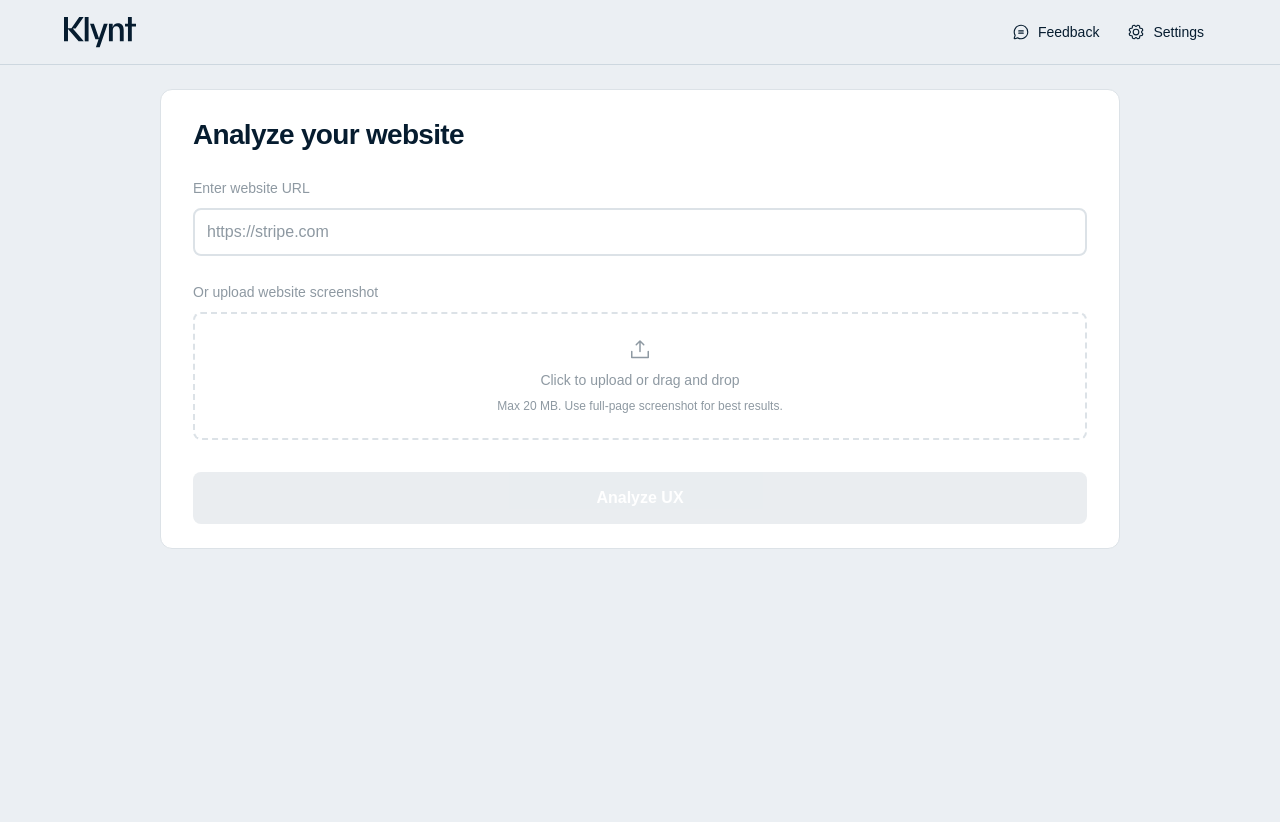
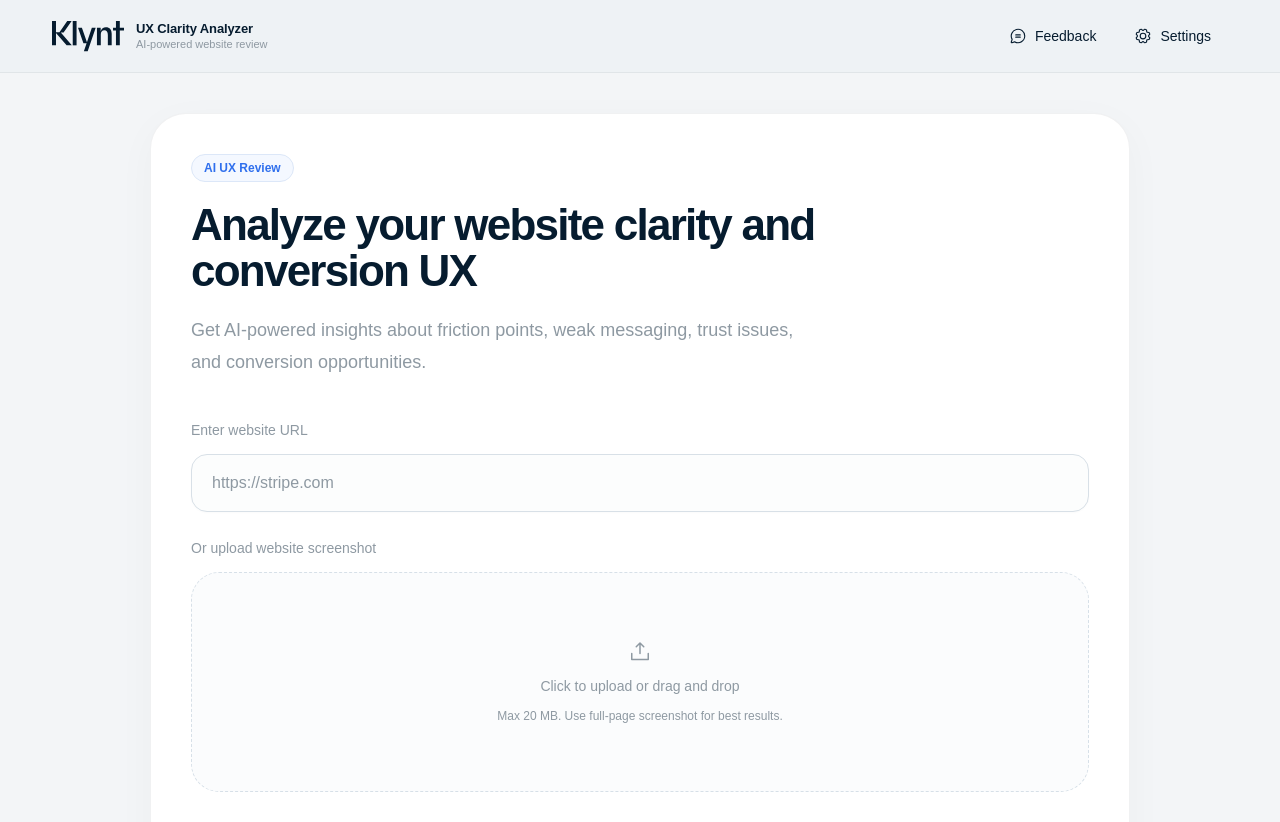
Before and after one commit to samarenkovdmitry/Klynt, a Next.js app: page /analyze in a window 1280 px wide. Shown: the top 822 px of the page. Before the commit the page ends 801 px from the top, so only its background shows below. Built offline with nearby package versions, Linux system fonts and the light colour scheme; a web font is replaced by a local one.

Commit message:
Start screen Front

```diff
--- a/app/analyze/page.tsx
+++ b/app/analyze/page.tsx
@@ -264,11 +264,23 @@ const screenshotToSend = uploadedImage;
   return (
     <>
       {/* TOP NAVBAR */}
-      <header className="w-full border-b border-[#CDD7DF] bg-[#EBEFF3]">
-        <div className="mx-auto max-w-[1200px] px-6 h-16 flex items-center justify-between">
+      <header
+        className="
+        sticky
+        top-0
+        z-50
+        w-full
+        border-b
+        border-[rgba(6,28,47,0.06)]
+        bg-[rgba(235,239,243,0.82)]
+        backdrop-blur-xl
+        "
+      >
+
+        <div className="mx-auto flex h-[72px] max-w-[1240px] items-center justify-between px-8">
 
           {/* LEFT — LOGO */}
-          <div className="flex items-center">
+          <div className="flex items-center gap-3">
             <svg width="72" height="31" viewBox="0 0 72 31" fill="none">
               <path d="M63.9571 24.3398H67.8022V19.5777V9.55947H71.9999V6.70217H67.8022L67.8019 0H63.9569L63.9571 6.70217H61.0293V9.55947H63.9571V20.4595V24.3398Z" fill="#061C2F"/>
               <path d="M48.7903 24.339H44.9453V6.70139H48.6845V10.1584H48.755C49.4958 7.6891 51.3301 6.34863 53.9052 6.34863C57.7855 6.34863 59.6904 8.99428 59.6904 12.8746V24.339H55.8454V14.0034C55.8454 10.7228 54.6813 9.24121 52.3179 9.24121C49.9544 9.24121 48.7903 10.8639 48.7903 13.7565V24.339Z" fill="#061C2F"/>
@@ -276,16 +288,59 @@ const screenshotToSend = uploadedImage;
               <path d="M20.7266 24.34V0H24.5716V24.34H20.7266Z" fill="#061C2F"/>
               <path d="M3.98611 24.34H0V0H3.98611V11.147H7.47837L15.2389 0H19.6484L11.6056 11.5703H8.81883L19.7895 24.34H14.604L3.98611 11.9936V24.34Z" fill="#061C2F"/>
             </svg>
+            <div className="hidden sm:flex flex-col leading-none">
+              <span className="text-[13px] font-semibold tracking-[-0.01em] text-[var(--ink-primary)]">
+                UX Clarity Analyzer
+              </span>
+
+              <span className="mt-1 text-[11px] text-[var(--ink-secondary)]">
+                AI-powered website review
+              </span>
+            </div>
+
+
           </div>
 
           {/* RIGHT — ACTIONS */}
           <div className="flex items-center gap-1">
-            <button className="flex items-center gap-2 rounded-md px-3 py-2 text-sm font-medium text-[var(--ink-primary)] hover:bg-soft transition">
+            <button className="
+  flex
+  items-center
+  gap-2
+  rounded-full
+  border
+  border-transparent
+  px-4
+  py-2
+  text-[14px]
+  font-medium
+  text-[var(--ink-primary)]
+  transition-all
+  duration-200
+  hover:border-[rgba(6,28,47,0.06)]
+  hover:bg-white
+">
               <ChatCircleText size={18} weight="regular" />
               <span>Feedback</span>
             </button>
 
-            <button className="flex items-center gap-2 rounded-md px-3 py-2 text-sm font-medium text-[var(--ink-primary)] hover:bg-soft transition">
+            <button className="
+  flex
+  items-center
+  gap-2
+  rounded-full
+  border
+  border-transparent
+  px-4
+  py-2
+  text-[14px]
+  font-medium
+  text-[var(--ink-primary)]
+  transition-all
+  duration-200
+  hover:border-[rgba(6,28,47,0.06)]
+  hover:bg-white
+">
               <Gear size={18} weight="regular" />
               <span>Settings</span>
             </button>
@@ -295,17 +350,79 @@ const screenshotToSend = uploadedImage;
       </header>
 
       {/* MAIN */}
-      <main className="min-h-[calc(100dvh-64px)] bg-[#EBEFF3] p-6 text-[var(--ink-primary)]">
-        <div className={`mx-auto max-w-[960px] ${styles.outerCard}`}>
+      <main
+  className="
+    min-h-[calc(100dvh-72px)]
+    bg-[#F3F5F7]
+    px-6
+    py-10
+    text-[var(--ink-primary)]
+  "
+>
+        <div className="mx-auto max-w-[980px]">
 
           {/* START SCREEN */}
           {!data && (
-            <div className="flex flex-col w-full px-8 py-6">
+            <div
+  className="
+    rounded-[36px]
+    border
+    border-[rgba(6,28,47,0.06)]
+    bg-white
+    px-10
+    py-10
+    shadow-[0_10px_40px_rgba(0,0,0,0.03)]
+  "
+>
 
-              <h1 className={styles.headingPage}>Analyze your website</h1>
+              <div className="max-w-[720px]">
+  <div
+    className="
+      inline-flex
+      items-center
+      rounded-full
+      border
+      border-[#DCE7F8]
+      bg-[#F4F8FF]
+      px-3
+      py-1
+      text-[12px]
+      font-semibold
+      text-[#2F6FED]
+    "
+  >
+    AI UX Review
+  </div>
+
+  <h1
+    className="
+      mt-5
+      text-[44px]
+      leading-[1.05]
+      tracking-[-0.04em]
+      font-semibold
+      text-[var(--ink-primary)]
+    "
+  >
+    Analyze your website clarity and conversion UX
+  </h1>
+
+  <p
+    className="
+      mt-5
+      max-w-[620px]
+      text-[18px]
+      leading-8
+      text-[var(--ink-secondary)]
+    "
+  >
+    Get AI-powered insights about friction points, weak messaging,
+    trust issues, and conversion opportunities.
+  </p>
+</div>
 
               {/* URL INPUT */}
-              <div className="mt-5 w-full">
+              <div className="mt-10 w-full">
                 <FormLabel>Enter website URL</FormLabel>
 
                 <input
@@ -315,8 +432,19 @@ const screenshotToSend = uploadedImage;
                   placeholder="https://stripe.com"
                   disabled={loading}
                   className={`
-                    mt-2 w-full h-12 rounded-[8px] border-2 border-[#DCE2E7]
-                    bg-white px-3 text-base text-[var(--ink-primary)]
+                    mt-3
+h-[58px]
+w-full
+rounded-2xl
+border
+border-[#D8E0E7]
+bg-[#FCFDFD]
+px-5
+text-[16px]
+text-[var(--ink-primary)]
+shadow-[0_1px_2px_rgba(0,0,0,0.02)]
+transition-all
+duration-200
                     placeholder-[var(--ink-secondary)]
                     focus:outline-none
                     ${loading ? "opacity-60 cursor-not-allowed" : "focus:border-[#14A8E8]"}
@@ -331,11 +459,17 @@ const screenshotToSend = uploadedImage;
                 </label>
 
                 <div
-                  className={`
-                    mt-2 flex flex-col items-center justify-center gap-2
-                    rounded-[8px] py-6 px-4 text-center transition
-                    border-2 border-dashed border-[#DCE2E7]
-                    bg-white
+  className={`
+    mt-3
+    flex
+    min-h-[220px]
+    flex-col
+    items-center
+    justify-center
+    gap-3
+                    rounded-[28px] py-6 px-4 text-center transition
+                    border border-dashed border-[#D7E0E8]
+                    bg-[#FBFCFD]
                     ${loading ? "opacity-50 cursor-not-allowed" : "hover:border-[#8E99A2] cursor-pointer"}
                   `}
                   onClick={() => !loading && fileInputRef.current?.click()}
@@ -357,9 +491,15 @@ const screenshotToSend = uploadedImage;
               </div>
 
               {/* BUTTON / PROGRESS */}
-              <div className="mt-8 w-full">
+              <div className="mt-10 w-full">
                 {!loading ? (
                   <Button
+                  className="
+  h-[56px]
+  rounded-2xl
+  text-[15px]
+  font-semibold
+"
                     type="button"
                     disabled={isButtonDisabled}
                     onClick={handleAnalyze}
```
